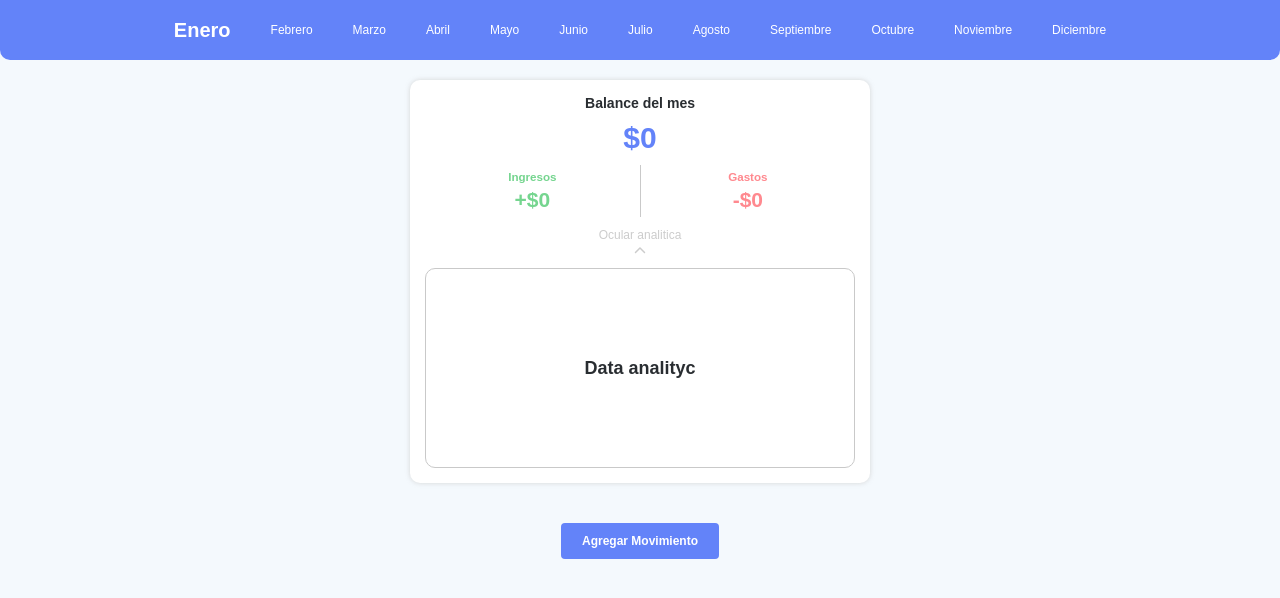
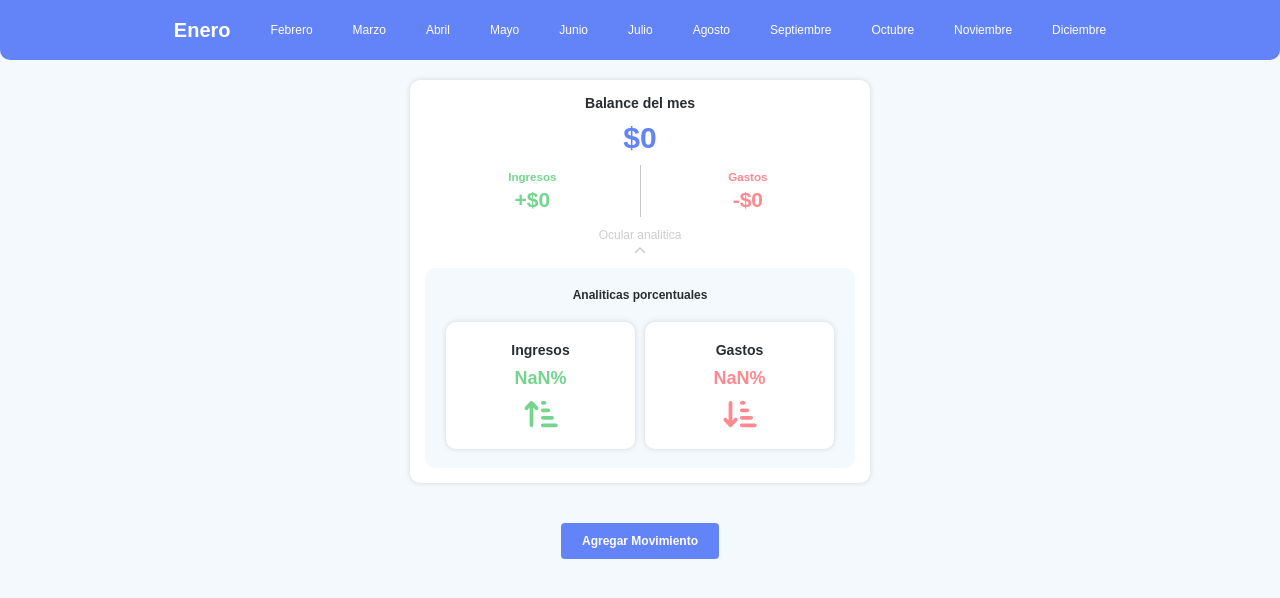
Before and after one commit to IrvingRR/control-cost-app, a React (Vite) app: page / in a window 1280 px wide. Both pictures are taken after a click on the button "Ver analitica". Shown: the top 598 px of the page. Built offline with nearby package versions, Linux system fonts and the light colour scheme; data requests are answered from the project's data file.

Commit message:
[Feature]: Analytics design and functionality implemented

```diff
--- a/src/components/Balance.jsx
+++ b/src/components/Balance.jsx
@@ -1,7 +1,7 @@
 import { useState, useContext } from 'react';
 import { FontAwesomeIcon } from '@fortawesome/react-fontawesome';
-import { faChevronDown, faChevronUp } from '@fortawesome/free-solid-svg-icons';
-import { BalanceCard, BalanceValue, Statistics, StatisticsValue, AnalyticsCard, AnalyticsButton } from "../styled/components/balance.styles";
+import { faChevronDown, faChevronUp, faArrowDownShortWide, faArrowUpShortWide } from '@fortawesome/free-solid-svg-icons';
+import { BalanceCard, BalanceValue, Statistics, StatisticsValue, AnalyticsCard, AnalyticsElement, AnalyticsButton, AnalyticsContent } from "../styled/components/balance.styles";
 import { MainContext } from '../contexts/MainContext';
 
 export const Balance = () => {
@@ -10,16 +10,18 @@ export const Balance = () => {
     const { movements } = useContext(MainContext);
 
     const handleToggleAnalytics = () => setIsAnalyticsVisible(!isAnalyticsVisible);
-    const incomes = movements.filter(movement => movement.type === 'income')
-                    .reduce((acc, movement) => acc + movement.amount, 0);
 
-    const spents = movements.filter(movement => movement.type === 'spent')
-                   .reduce((acc, movement) => acc + movement.amount, 0);
+    const incomes = movements.filter(movement => movement.type === 'income').reduce((acc, movement) => acc + movement.amount, 0);
+    const spents = movements.filter(movement => movement.type === 'spent').reduce((acc, movement) => acc + movement.amount, 0);
+    const balance = incomes - spents;
+
+    const incomesPercent = Math.floor((incomes * 100) / balance);
+    const spentsPercent = Math.floor((spents * 100) / balance);
 
     return (
         <BalanceCard>
             <h3>Balance del mes</h3>
-            <BalanceValue>${ incomes - spents }</BalanceValue>
+            <BalanceValue>${ balance }</BalanceValue>
             <Statistics>
                 <StatisticsValue>
                     <h5>Ingresos</h5>
@@ -35,7 +37,19 @@ export const Balance = () => {
                 {isAnalyticsVisible ? <FontAwesomeIcon icon={faChevronUp}/> : <FontAwesomeIcon icon={faChevronDown}/>}
             </AnalyticsButton>
                 <AnalyticsCard showAnalytics={isAnalyticsVisible}>
-                    <h2>Data analityc</h2>
+                    <h4>Analiticas porcentuales</h4>
+                    <AnalyticsContent>
+                        <AnalyticsElement variant='incomes'>
+                            <h3>Ingresos</h3>
+                            <h2>{incomesPercent}%</h2>
+                            <FontAwesomeIcon icon={faArrowUpShortWide}/>
+                        </AnalyticsElement>
+                        <AnalyticsElement variant='spents'>
+                            <h3>Gastos</h3>
+                            <h2>{spentsPercent}%</h2>
+                            <FontAwesomeIcon icon={faArrowDownShortWide}/>
+                        </AnalyticsElement>
+                    </AnalyticsContent>
                 </AnalyticsCard>
         </BalanceCard>
   );
--- a/src/data/index.json
+++ b/src/data/index.json
@@ -89,6 +89,26 @@
       "type": "income",
       "month": "Julio",
       "id": 12
+    },
+    {
+      "title": "Internet service",
+      "amount": 720,
+      "date": "2023-02-16",
+      "description": null,
+      "category": "pay",
+      "type": "spent",
+      "month": "Febrero",
+      "id": 13
+    },
+    {
+      "title": "Girlfriend gift",
+      "amount": 1500,
+      "date": "2023-02-14",
+      "description": null,
+      "category": "common",
+      "type": "spent",
+      "month": "Febrero",
+      "id": 14
     }
   ]
 }
--- a/src/styled/components/balance.styles.js
+++ b/src/styled/components/balance.styles.js
@@ -55,20 +55,66 @@ export const AnalyticsButton = styled.button`
 export const AnalyticsCard = styled.div`
     width: 100%;
     border-radius: var(--radius);
-    padding: 20px;
     display: flex;
     justify-content: center;
     align-items: center;
-    height: 200px;
+    flex-direction: column;
     height: 0;
     padding: 0 20px;
     overflow: hidden;
     transition: var(--transition);
     border: var(--initial-border);
+    gap: 20px;
+    background-color: var(--background-primary-color);
+    opacity: 0;
+    visibility: hidden;
 
     ${props => props.showAnalytics && css`
         height: 200px;
         padding: 20px;
-        border-color: var(--border-color);
+        opacity: 1;
+        visibility: visible;
     `}
 `;
+
+export const AnalyticsContent = styled.div`
+    width: 100%;
+    display: flex;
+    align-items: center;
+    gap: 10px;
+`;
+
+export const AnalyticsElement = styled.div`
+    width: 200px;
+    display: flex;
+    justify-content: center;
+    flex-direction: column;
+    align-items: center;
+    justify-content: center;
+    text-align: center;
+    padding: 20px;
+    border-radius: var(--radius);
+    background-color: var(--background-secondary-color);
+    gap: 10px;
+    box-shadow: var(--shadow);
+
+    svg {
+        font-size: var(--fs-xl);
+        color: var(--success-color);
+    }
+
+    h2 {
+        color: var(--success-color);
+    }
+
+    ${props => props.variant === 'spents' && css`
+
+        svg {
+            color: var(--danger-color);
+        }
+
+        h2 {
+            color: var(--danger-color);
+        }
+    `}
+`
```
